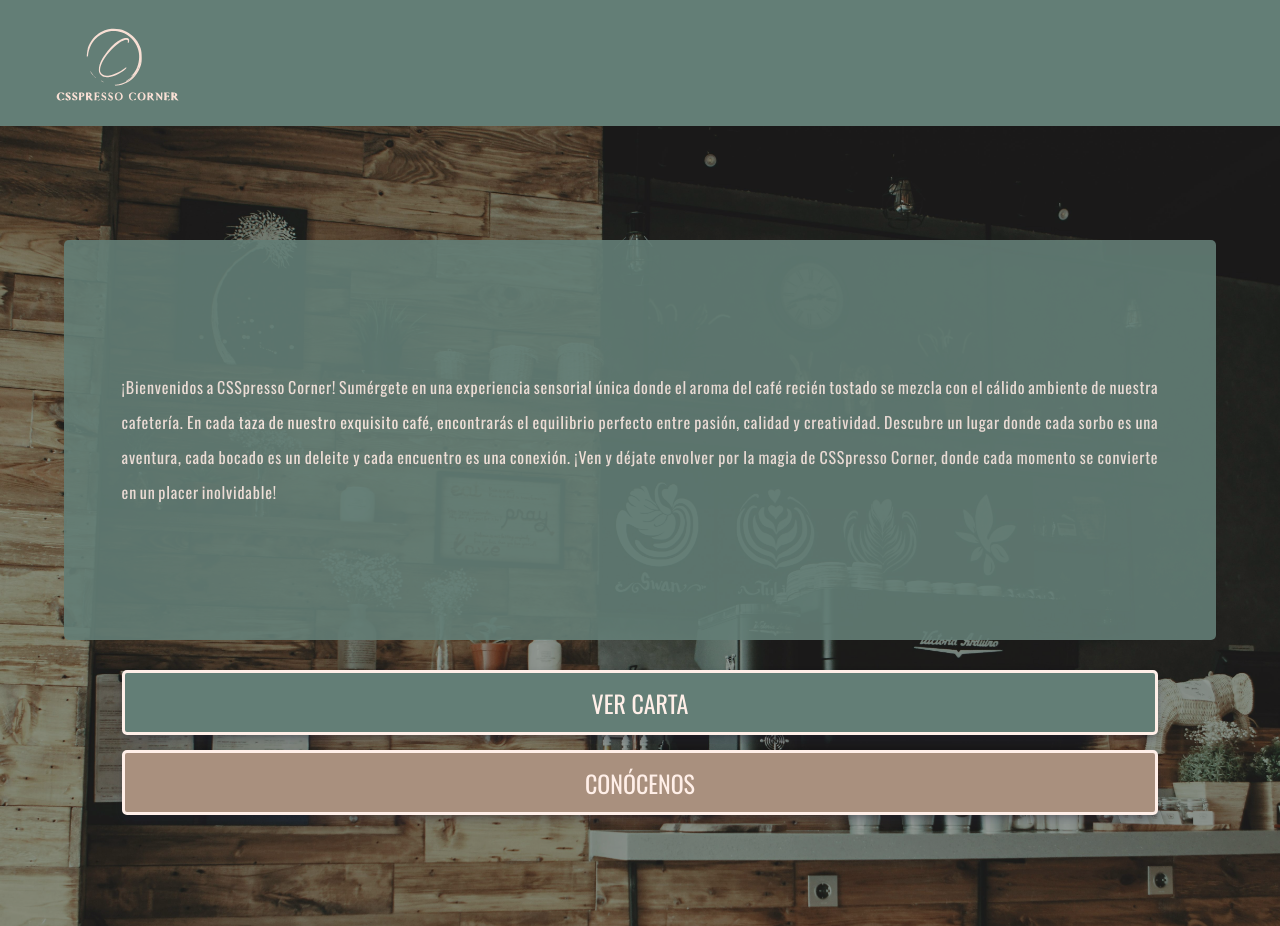
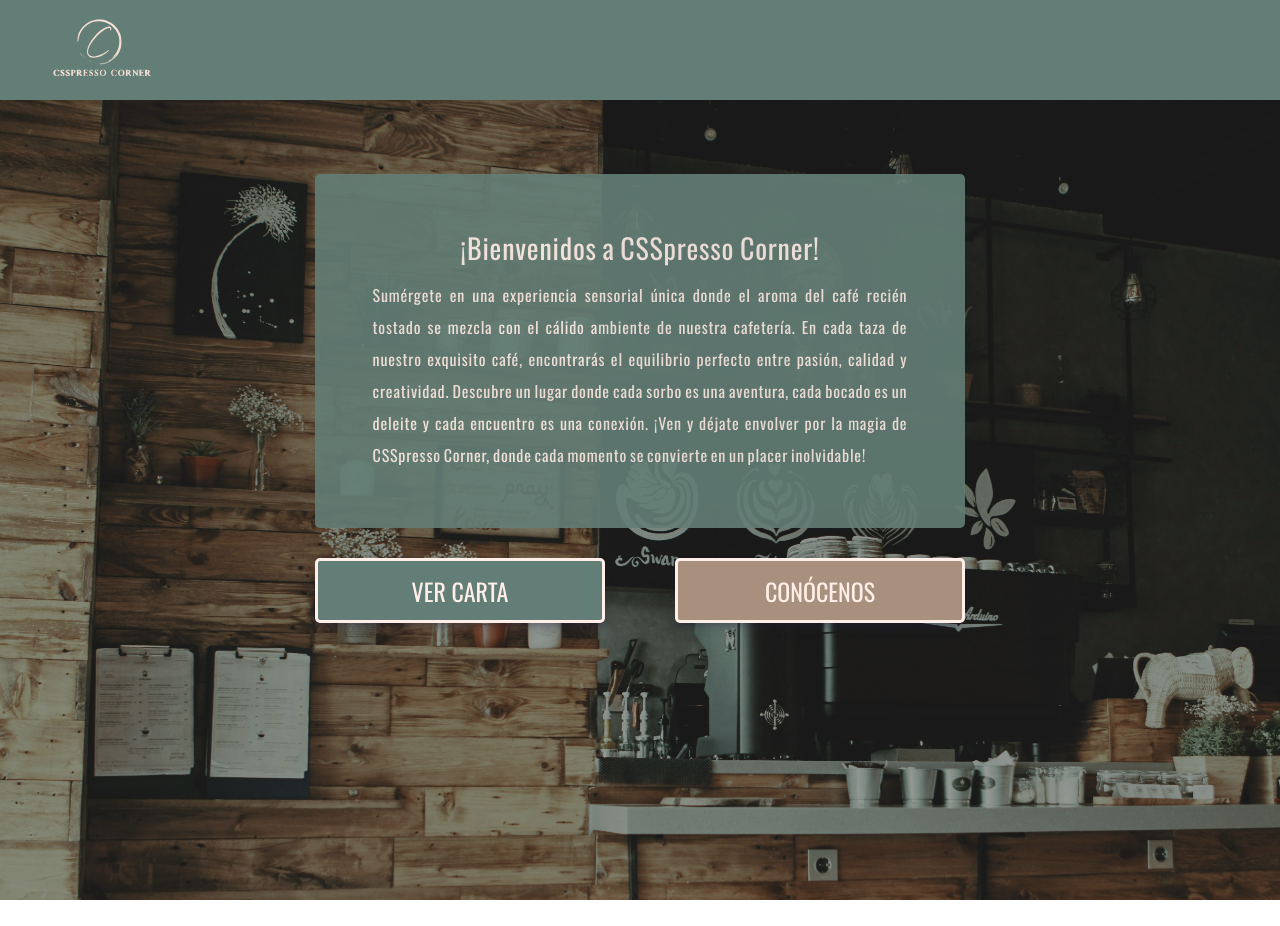
Before and after one commit to tanferest/csspresso_corner, a React app: page / in a window 1280 px wide. After the commit the page ends 900 px from the top, so only its background shows below. Built offline with nearby package versions, Linux system fonts and the light colour scheme.

Commit message:
finish homepage responsive layout

```diff
--- a/src/components/App.js
+++ b/src/components/App.js
@@ -1,11 +1,12 @@
 // Fichero src/components/App.js
 import { useState, useEffect } from 'react';
-// import {Route, Routes} from 'react-router-dom';
+import {Route, Routes, Router} from 'react-router-dom';
 
 import ls from '../services/ls';
 import menuData from '../data/menu.json';
 import Header from './Header';
 import Homepage from './Homepage';
+import Menu from './Menu';
 
 const App = () => {
 
@@ -50,8 +51,11 @@ const App = () => {
   // })
 
 return <>
-  <Header></Header>
-  <Homepage></Homepage>
+  <Header />
+    <Routes>
+      <Route path="/" element={<Homepage />} />
+      <Route path="/menu" element={<Menu />}/>
+    </Routes>
   {/* <ul>
     {menuList}
   </ul> */}
--- a/src/components/Header.js
+++ b/src/components/Header.js
@@ -1,10 +1,11 @@
+import { Link } from 'react-router-dom';
 import logo from '../images/logos/logo-01.svg';
 import '../styles/Header.scss';
 
 function Header() {
   return (
     <header className="header">
-        <img className='header__logo' src={logo} alt="" />
+        <Link to="/"><img className='header__logo' src={logo} alt="" /></Link>
     </header>
   );
 }
--- a/src/components/Homepage.js
+++ b/src/components/Homepage.js
@@ -1,16 +1,19 @@
 import '../styles/Components.scss';
 import '../styles/Homepage.scss';
+import { Link } from 'react-router-dom';
 
 function Homepage () {
     return <main className='homepage'>
         <div className="homepage__cover"></div>
         <div className='homepage__wrapper'>
             <p className='homepage__text'>
-            ¡Bienvenidos a CSSpresso Corner! Sumérgete en una experiencia sensorial única donde el aroma del café recién tostado se mezcla con el cálido ambiente de nuestra cafetería. En cada taza de nuestro exquisito café, encontrarás el equilibrio perfecto entre pasión, calidad y creatividad. Descubre un lugar donde cada sorbo es una aventura, cada bocado es un deleite y cada encuentro es una conexión. ¡Ven y déjate envolver por la magia de CSSpresso Corner, donde cada momento se convierte en un placer inolvidable!
+            <span className='homepage__title'>¡Bienvenidos a CSSpresso Corner!</span> Sumérgete en una experiencia sensorial única donde el aroma del café recién tostado se mezcla con el cálido ambiente de nuestra cafetería. En cada taza de nuestro exquisito café, encontrarás el equilibrio perfecto entre pasión, calidad y creatividad. Descubre un lugar donde cada sorbo es una aventura, cada bocado es un deleite y cada encuentro es una conexión. ¡Ven y déjate envolver por la magia de CSSpresso Corner, donde cada momento se convierte en un placer inolvidable!
             </p>
         </div>
-        <a className='btn homepage__btn--1'>Ver carta</a>
-        <button className='btn homepage__btn--2'>Conócenos</button>
+        <div className="homepage__buttons">
+            <Link className='btn homepage__btn--1' to="/menu">Ver carta</Link>
+            <Link className='btn homepage__btn--2' to="">Conócenos</Link>
+        </div>
     </main>
 };
 
--- /dev/null
+++ b/src/components/Menu.js
@@ -0,0 +1,11 @@
+function Menu () {
+    return <>
+    <ul>
+        <li>Categoría 1</li>
+        <li>Categoría 2</li>
+        <li>Categoría 3</li>
+    </ul>
+    </>
+}
+
+export default Menu;
--- a/src/styles/Header.scss
+++ b/src/styles/Header.scss
@@ -16,13 +16,13 @@
         position: relative;
         bottom: 5px;
         @include tablet {
-            width: 150px;
+            width: 120px;
             left: 40px;
         }
     }
 
     @include tablet {
-        height: 126px;
+        height: 100px;
         justify-content: start;
     }
 };
--- a/src/styles/Homepage.scss
+++ b/src/styles/Homepage.scss
@@ -8,6 +8,7 @@
     position: relative;
     width: 100%;
     min-height: 100vh;
+    max-height: 100vh;
     display: flex;
     flex-direction: column;
     align-items: center;
@@ -17,6 +18,7 @@
         top: 0;
         width: 100%;
         min-height: 100vh;
+
         background-color: $dark-cover;
     }
     &__wrapper {
@@ -31,17 +33,52 @@
         justify-content: center;
         align-items: center;
         opacity: 90%;
+        @include tablet {
+            margin-top: 10px;
+            width: 650px;
+            height: 40%;
+        }
     }
     &__text {
         color: $second-color;
-        line-height: 2.2rem;
+        line-height: 1.5rem;
         text-align: justify;
         letter-spacing: .05rem;
         word-spacing: -0.1rem;
+        @include tablet {
+            line-height: 2rem;
+        }
+    }
+    &__title {
+            display: block;
+            text-align: center;
+            font-size: 1.2rem;
+            margin-bottom: 10px;
+            @include tablet {
+                font-size: 1.75rem;
+                margin-bottom: 15px;
+            }
+    }
+    &__buttons {
+        z-index: 10;
+        width: 100%;
+        display: flex;
+        flex-direction: column;
+        justify-content: center;
+        align-items: center;
+        @include tablet {
+            width: 650px;
+            flex-direction: row;
+            justify-content: space-between;
+        }
     }
     &__btn--1 {
         margin-bottom: 15px;
         background-color: $main-color;
+        @include tablet {
+            margin: 0;
+            width: 290px;
+        }
         @include desktop {
             &:hover {
                 background-color: $second-color;
@@ -53,6 +90,9 @@
     }
     &__btn--2 {
         background-color: $second-dark;
+        @include tablet {
+            width: 290px;
+        }
         @include desktop {
             &:hover {
                 background-color: $second-color;
--- a/src/styles/Reset.scss
+++ b/src/styles/Reset.scss
@@ -18,3 +18,7 @@ button {
 	cursor: pointer;
 	outline: inherit;
 }
+
+a {
+    text-decoration: none;
+}
```
